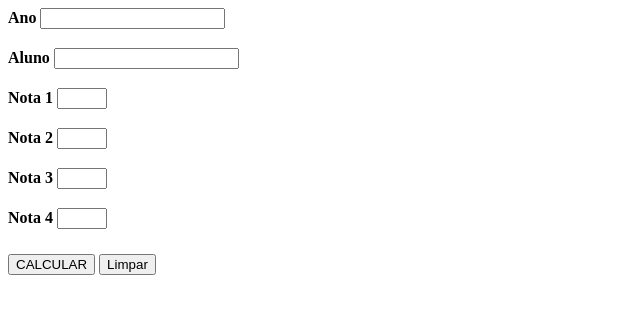
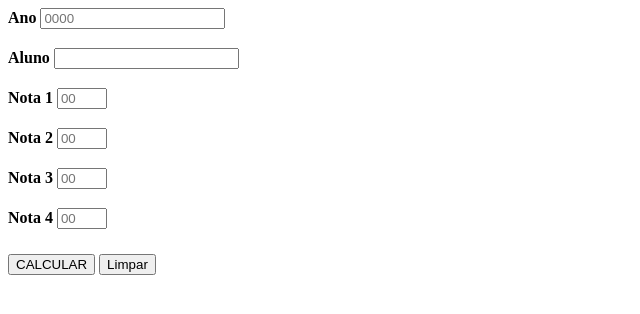
Before and after one commit to anabitencourt/InformaticaIntegrado, a PHP site: page /exemplo2.php in a window 1280 px wide. Shown: the top 314 px of the page, without its empty margins (0-640 px from the left). Run offline with PHP 8.4, Linux system fonts and the light colour scheme.

Commit message:
Atualização Css e placeholder

```diff
--- a/revisao3info/exemplo2.php
+++ b/revisao3info/exemplo2.php
@@ -14,7 +14,7 @@ label{
 <form action="controleNota.php" method="get">
 	<div>
 		<label>Ano</label>
-		<input type="text" name="ano">
+		<input type="text" name="ano" placeholder="0000">
 	</div>
 	<div>
 		<label>Aluno</label>
@@ -23,19 +23,19 @@ label{
 	<div>
 		<div>
 			<label>Nota 1</label>
-			<input class="nota" type="text" name="n1">
+			<input class="nota" type="text" name="n1" placeholder="00">
 		</div>
 		<div>
 			<label>Nota 2</label>
-			<input class="nota" type="text" name="n2">
+			<input class="nota" type="text" name="n2" placeholder="00">
 		</div>
 		<div>
 			<label>Nota 3</label>
-			<input class="nota" type="text" name="n3">
+			<input class="nota" type="text" name="n3" placeholder="00">
 		</div>
 		<div>
 			<label>Nota 4</label>
-			<input class="nota" type="text" name="n4">
+			<input class="nota" type="text" name="n4" placeholder="00">
 		</div>
 	</div><br><br><br><br><br><br><br>
 	<div>
```
Also changed, not shown: revisao3info/controleNota.php (+6 -3 lines).
